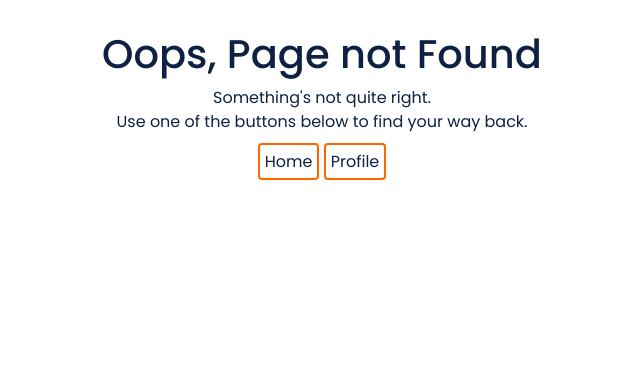
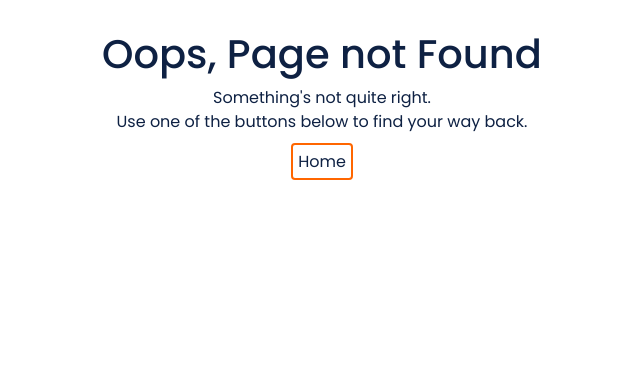
Before and after one commit to Dee-McG/SafeSpaceSODAPlace, a Django app: template templates/404.html in a window 1280 px wide. Shown: the part 86-465 px from the top of the page, without its empty margins (318-958 px from the left). Run offline with Django 3.2, Linux system fonts and the light colour scheme; the template is opened without the code that fills it, so the values that code supplies are empty; some libraries are stand-ins or nearby versions.

Commit message:
Removed reference to profiles

```diff
--- a/templates/404.html
+++ b/templates/404.html
@@ -9,7 +9,6 @@
     <p>Something's not quite right.<br>Use one of the buttons below to find your way back.</p>
     <div>
         <a class="error-btn" href="{% url 'home'%}">Home</a>
-        <a class="error-btn" href="{% url 'profiles' request.user %}">Profile</a>
     </div>
 </div>
 
--- a/templates/500.html
+++ b/templates/500.html
@@ -9,7 +9,6 @@
     <p>Something's not quite right.<br>Use one of the buttons below to get yourself back on track.</p>
     <div>
         <a class="error-btn" href="{% url 'home'%}">Home</a>
-        <a class="error-btn" href="{% url 'profiles' request.user %}">Profile</a>
     </div>
 </div>
 
```
